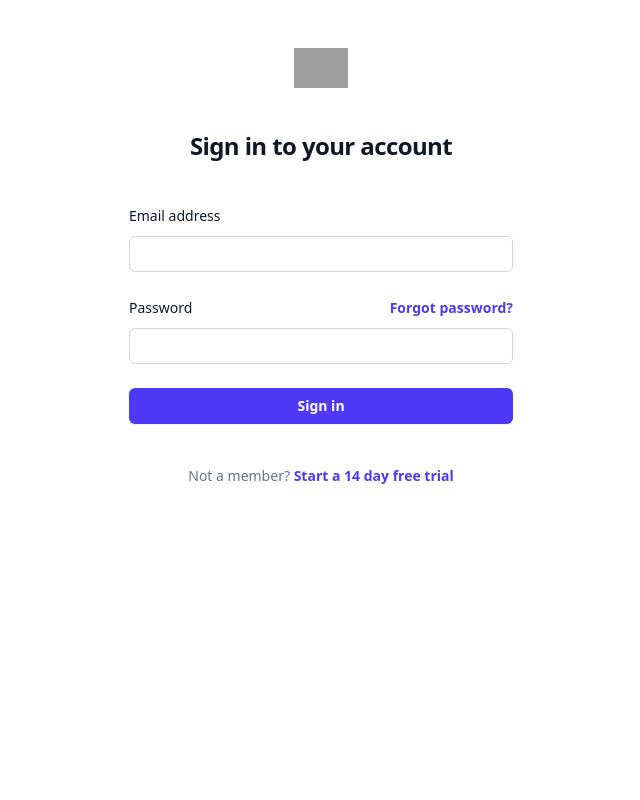
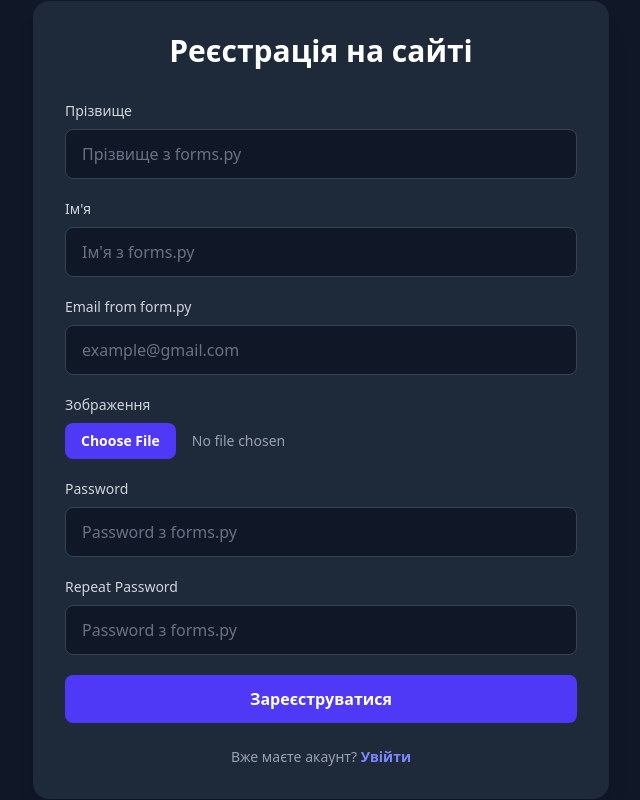
Before and after one commit to MaksymPlichuk/ClassWork_Python, a Django app: page /users/register/ in a window 1280 px wide. Shown: the part 68-868 px from the top of the page, without its empty margins (319-959 px from the left). Before the commit the page ends 552 px from the top, so only its background shows below. Run offline with Django 5.2, Linux system fonts and the light colour scheme; grey boxes are pictures that could not be loaded.

Commit message:
MVT form

```diff
--- a/my_site/silpo/mysite/settings.py
+++ b/my_site/silpo/mysite/settings.py
@@ -109,7 +109,7 @@ AUTH_PASSWORD_VALIDATORS = [
 # Internationalization
 # https://docs.djangoproject.com/en/6.0/topics/i18n/
 
-LANGUAGE_CODE = 'en-us'
+LANGUAGE_CODE = 'uk-ua'
 
 TIME_ZONE = 'UTC'
 
--- a/my_site/silpo/mysite/urls.py
+++ b/my_site/silpo/mysite/urls.py
@@ -21,5 +21,5 @@ from . import views
 urlpatterns = [
     path('admin/', admin.site.urls),
     path('users/', include("users.urls")),
-    path('', views.homepage)
+    path('', views.homepage, name="homepage")
 ]
--- /dev/null
+++ b/my_site/silpo/users/forms.py
@@ -0,0 +1,65 @@
+from django.contrib.auth.forms import UserCreationForm
+from django import forms
+
+
+from users.models import CustomUser
+
+
+class CustomUserForm(UserCreationForm):
+    email = forms.EmailField(
+       label="Email from form.py",
+       required=True,
+       widget=forms.TextInput(attrs={
+          'class': 'w-full rounded-lg border border-gray-700 bg-gray-900 px-4 py-3 text-white placeholder-gray-500 focus:border-indigo-500 focus:outline-none',
+          'placeholder': 'example@gmail.com'
+         })
+      )
+    first_name = forms.CharField(
+       label="Ім\'я",
+       required=True,
+       widget=forms.TextInput(attrs={
+          'class': 'w-full rounded-lg border border-gray-700 bg-gray-900 px-4 py-3 text-white placeholder-gray-500 focus:border-indigo-500 focus:outline-none',
+          'placeholder': 'Ім\'я з forms.py'
+         })
+      )
+    last_name = forms.CharField(
+       label="Прізвище",
+       required=True,
+       widget=forms.TextInput(attrs={
+          'class': 'w-full rounded-lg border border-gray-700 bg-gray-900 px-4 py-3 text-white placeholder-gray-500 focus:border-indigo-500 focus:outline-none',
+          'placeholder': 'Прізвище з forms.py'
+         })
+      )
+    image = forms.ImageField(
+       label="Зображення",
+       widget=forms.FileInput(attrs={
+          'class': 'block w-full text-sm text-gray-400 '
+                     'file:mr-4 file:py-2 file:px-4 '
+                     'file:rounded-lg file:border-0 '
+                     'file:text-sm file:font-semibold '
+                     'file:bg-indigo-600 file:text-white '
+                     'hover:file:bg-indigo-500 '
+                     'cursor-pointer',
+          'accept': 'image/*',
+         })
+      )
+    password1 = forms.CharField(
+       label="Password",
+       required=True,
+       widget=forms.PasswordInput(attrs={
+          'class': 'w-full rounded-lg border border-gray-700 bg-gray-900 px-4 py-3 text-white placeholder-gray-500 focus:border-indigo-500 focus:outline-none',
+          'placeholder': 'Password з forms.py'
+         })
+      )
+    password2 = forms.CharField(
+       label="Repeat Password",
+       required=True,
+       widget=forms.PasswordInput(attrs={
+          'class': 'w-full rounded-lg border border-gray-700 bg-gray-900 px-4 py-3 text-white placeholder-gray-500 focus:border-indigo-500 focus:outline-none',
+          'placeholder': 'Password з forms.py'
+         })
+      )
+
+    class Meta:
+      model = CustomUser
+      fields = ("email","first_name","password","image","password1","password2",)
--- a/my_site/silpo/users/templates/register.html
+++ b/my_site/silpo/users/templates/register.html
@@ -1,42 +1,97 @@
 {% extends "layout.html" %}
 
 {% block content %}
-<div class="flex min-h-full flex-col justify-center px-6 py-12 lg:px-8">
-  <div class="sm:mx-auto sm:w-full sm:max-w-sm">
-    <img src="https://tailwindcss.com/plus-assets/img/logos/mark.svg?color=indigo&shade=600" alt="Your Company" class="mx-auto h-10 w-auto" />
-    <h2 class="mt-10 text-center text-2xl/9 font-bold tracking-tight text-gray-900">Sign in to your account</h2>
-  </div>
+<div class="min-h-screen flex items-center justify-center bg-gray-900 px-4">
+    <div class="w-full max-w-xl rounded-2xl bg-gray-800 p-8 shadow-xl">
 
-  <div class="mt-10 sm:mx-auto sm:w-full sm:max-w-sm">
-    <form action="#" method="POST" class="space-y-6">
-      <div>
-        <label for="email" class="block text-sm/6 font-medium text-gray-900">Email address</label>
-        <div class="mt-2">
-          <input id="email" type="email" name="email" required autocomplete="email" class="block w-full rounded-md bg-white px-3 py-1.5 text-base text-gray-900 outline-1 -outline-offset-1 outline-gray-300 placeholder:text-gray-400 focus:outline-2 focus:-outline-offset-2 focus:outline-indigo-600 sm:text-sm/6" />
-        </div>
-      </div>
+        <h1 class="text-3xl font-bold text-center text-white mb-8">
+            Реєстрація на сайті
+        </h1>
 
-      <div>
-        <div class="flex items-center justify-between">
-          <label for="password" class="block text-sm/6 font-medium text-gray-900">Password</label>
-          <div class="text-sm">
-            <a href="#" class="font-semibold text-indigo-600 hover:text-indigo-500">Forgot password?</a>
-          </div>
-        </div>
-        <div class="mt-2">
-          <input id="password" type="password" name="password" required autocomplete="current-password" class="block w-full rounded-md bg-white px-3 py-1.5 text-base text-gray-900 outline-1 -outline-offset-1 outline-gray-300 placeholder:text-gray-400 focus:outline-2 focus:-outline-offset-2 focus:outline-indigo-600 sm:text-sm/6" />
-        </div>
-      </div>
+        <form class="space-y-5" method="post" enctype="multipart/form-data" novalidate>
 
-      <div>
-        <button type="submit" class="flex w-full justify-center rounded-md bg-indigo-600 px-3 py-1.5 text-sm/6 font-semibold text-white shadow-xs hover:bg-indigo-500 focus-visible:outline-2 focus-visible:outline-offset-2 focus-visible:outline-indigo-600">Sign in</button>
-      </div>
-    </form>
+            {% csrf_token %}
 
-    <p class="mt-10 text-center text-sm/6 text-gray-500">
-      Not a member?
-      <a href="#" class="font-semibold text-indigo-600 hover:text-indigo-500">Start a 14 day free trial</a>
-    </p>
-  </div>
+
+
+            <div>
+                <label class="block text-sm font-medium text-gray-300 mb-2">
+                    {{form.last_name.label}}
+                </label>
+                {{form.last_name}}
+                {% if form.last_name.errors %}
+                <div class="mt-1 text-sm text-red-400">{{ form.last_name.errors }}</div>
+                {% endif %}
+            </div>
+
+            <div>
+                <label class="block text-sm font-medium text-gray-300 mb-2">
+                    {{form.first_name.label}}
+                </label>
+                {{form.first_name}}
+                {% if form.first_name.errors %}
+                <div class="mt-1 text-sm text-red-400">{{ form.first_name.errors }}</div>
+                {% endif %}
+            </div>
+
+            <div>
+                <label class="block text-sm font-medium text-gray-300 mb-2">
+                    {{form.email.label}}
+                </label>
+                {{form.email}}
+                {% if form.email.errors %}
+                <div class="mt-1 text-sm text-red-400">{{ form.email.errors }}</div>
+                {% endif %}
+            </div>
+
+            <div>
+                <label class="block text-sm font-medium text-gray-300 mb-2">
+                    {{form.image.label}}
+                </label>
+                {{form.image}}
+                {% if form.image.errors %}
+                <div class="mt-1 text-sm text-red-400">{{ form.image.errors }}</div>
+                {% endif %}
+            </div>
+
+            <div>
+                <label class="block text-sm font-medium text-gray-300 mb-2">
+                    {{form.password1.label}}
+                </label>
+                {{form.password1}}
+                {% if form.password1.errors %}
+                <div class="mt-1 text-sm text-red-400">{{ form.password1.errors }}</div>
+                {% endif %}
+            </div>
+
+            <div>
+                <label class="block text-sm font-medium text-gray-300 mb-2">
+                    {{form.password2.label}}
+                </label>
+                {{form.password2}}
+                {% if form.password2.errors %}
+                <div class="mt-1 text-sm text-red-400">{{ form.password2.errors }}</div>
+                {% endif %}
+            </div>
+
+
+            <button
+                    type="submit"
+                    class="w-full rounded-lg bg-indigo-600 py-3 font-semibold text-white transition hover:bg-indigo-500">
+                Зареєструватися
+            </button>
+
+        </form>
+
+        <p class="mt-6 text-center text-sm text-gray-400">
+            Вже маєте акаунт?
+            <a href="#" class="font-semibold text-indigo-400 hover:text-indigo-300">
+                Увійти
+            </a>
+        </p>
+
+    </div>
 </div>
+
+
 {% endblock %}
--- a/my_site/silpo/users/views.py
+++ b/my_site/silpo/users/views.py
@@ -1,5 +1,17 @@
-from django.shortcuts import render
+from django.shortcuts import render, redirect
+from django.contrib import messages
+
+from users.forms import CustomUserForm
 
 # Create your views here.
 def register(request):
-    return render(request, "register.html")
+    if request.method == "POST":
+        form = CustomUserForm(request.POST)
+        if form.is_valid():
+            return redirect("homepage")
+        else:
+            messages.info(request, "error")
+    else:
+        form = CustomUserForm()
+
+    return render(request, "register.html", {"form":form} )
```
Also changed, not shown: PythonSummary.txt (+102 -1 lines).
